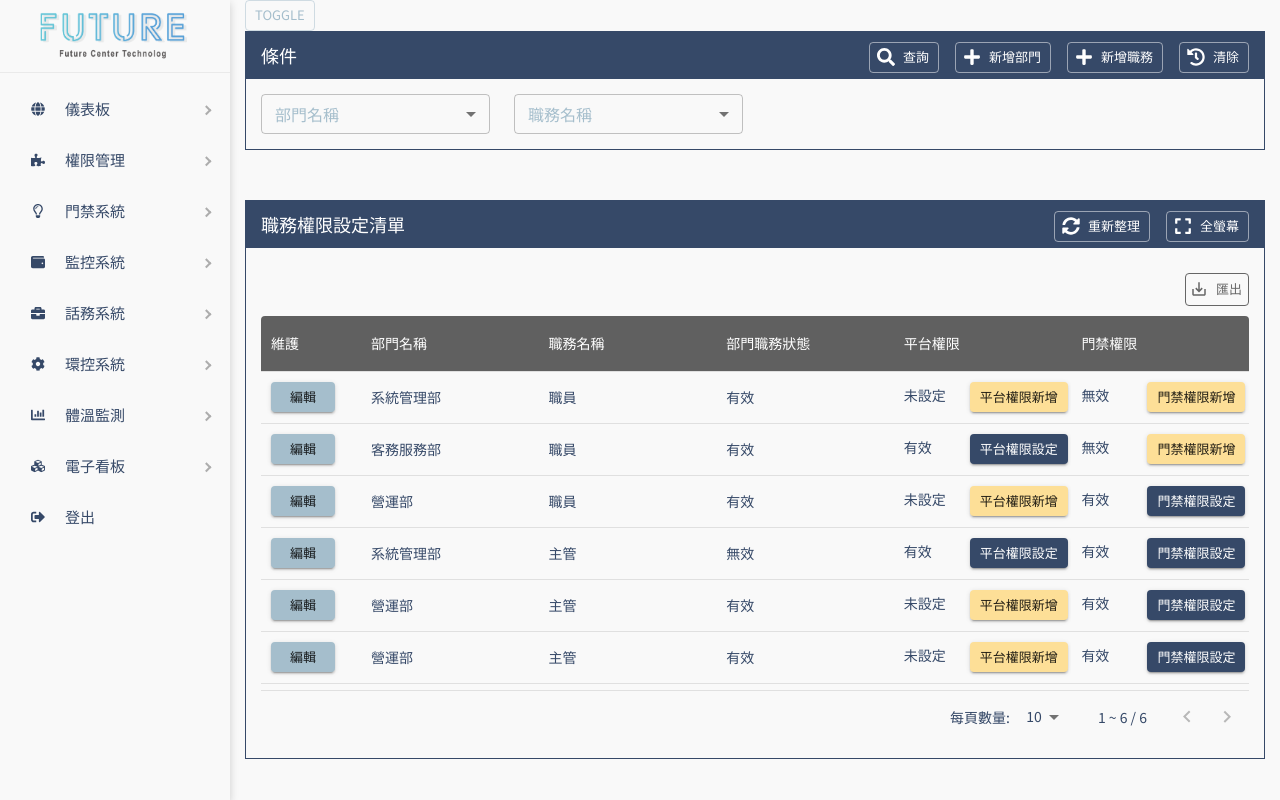
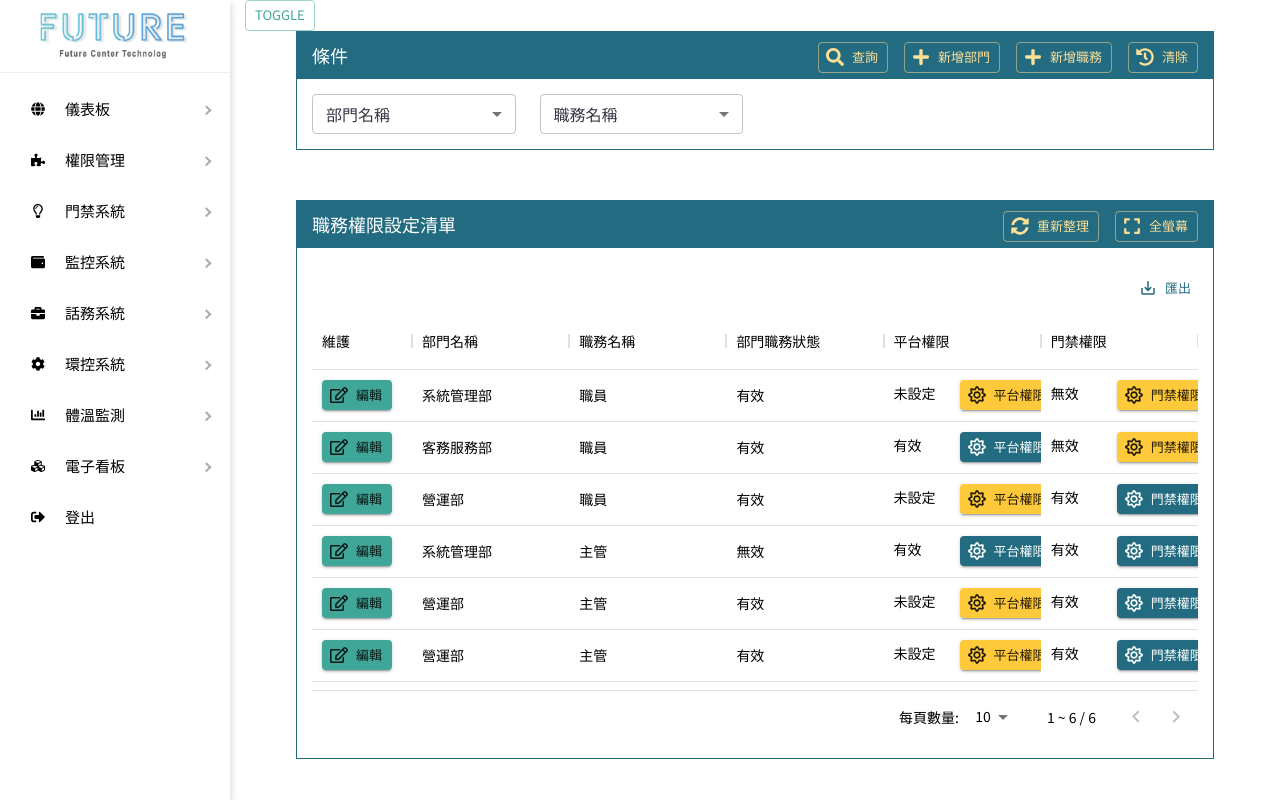
Before and after one commit to sabine1123/materialUI, a React (Create React App) app: page / in a window 1280 px wide. Built offline with nearby package versions, Linux system fonts and the light colour scheme.

Commit message:
Add popup

```diff
--- a/src/common/_variables.scss
+++ b/src/common/_variables.scss
@@ -12,15 +12,28 @@
 // $success: #95dc96;
 
 
-$primary:#364968;
-$secondary:#a5becc;
+// $primary:#364968;
+// $secondary:#a5becc;
 
-$text_primary: #364968;
-$text_secondary: #a5becc;
+// $text_primary: #364968;
+// $text_secondary: #a5becc;
+// $text_hint: #000;
+
+// $background_default: #F9F9F9;
+
+// $disabled: #c7c7c7;
+// $warning: #fddf97;
+// $success: #84acb6;
+
+$primary:#226b80;
+$secondary:#40a798;
+
+$text_primary: #000;
+$text_secondary: #373545;
 $text_hint: #000;
 
-$background_default: #F9F9F9;
+$background_default: #fff;
 
-$disabled: #c7c7c7;
-$warning: #fddf97;
-$success: #84acb6;
+$disabled:#dcd8dc;
+$warning: #FFC93C;
+$success: #FDDF97;
--- a/src/component/Main.jsx
+++ b/src/component/Main.jsx
@@ -1,4 +1,5 @@
 import * as React from "react";
+import styles from "../common/Common.module.scss";
 import Permission from "../page/Permission";
 import Button from "@mui/material/Button";
 
@@ -9,7 +10,7 @@ const Main = ({ handleToggleSidebar, handleCollapsedChange }) => {
         handleToggleSidebar(true);
     };
     return (
-        <>
+        <div className={styles.mainWrap}>
             <Button
                 color='secondary'
                 variant='outlined'
@@ -19,7 +20,7 @@ const Main = ({ handleToggleSidebar, handleCollapsedChange }) => {
                 Toggle
             </Button>
             <Permission />
-        </>
+        </div>
     );
 };
 
--- a/src/component/TableButton.jsx
+++ b/src/component/TableButton.jsx
@@ -8,6 +8,10 @@ import {
     FaSyncAlt,
     FaSearch,
     FaHistory,
+    FaRegEdit,
+    FaRegSun,
+    FaTimes,
+    FaSave,
 } from "react-icons/fa";
 
 export const ModifyButton = (props) => {
@@ -19,6 +23,7 @@ export const ModifyButton = (props) => {
             size='small'
             style={{ marginLeft: 16 }}
             onClick={handleClick}
+            startIcon={<FaRegSun />}
         >
             {children}
         </Button>
@@ -38,6 +43,22 @@ export const AddButton = (props) => {
             size='small'
             style={{ marginLeft: 16 }}
             onClick={handleClick}
+            startIcon={<FaRegSun />}
+        >
+            {children}
+        </Button>
+    );
+};
+
+export const EditButton = (props) => {
+    const { handleClick, children } = props;
+    return (
+        <Button
+            color='secondary'
+            variant='contained'
+            size='small'
+            onClick={handleClick}
+            startIcon={<FaRegEdit />}
         >
             {children}
         </Button>
@@ -62,7 +83,7 @@ export const ToolButton = (props) => {
         <Button
             component='button'
             variant='outlined'
-            color='info'
+            color='success'
             size='small'
             style={{ marginLeft: 16 }}
             onClick={handleClick}
@@ -72,3 +93,40 @@ export const ToolButton = (props) => {
         </Button>
     );
 };
+
+export const ConfirmButton = (props) => {
+    const { handleClick, children } = props;
+    return (
+        <Button
+            component='button'
+            variant='contained'
+            color='primary'
+            size='small'
+            style={{ marginLeft: 16 }}
+            onClick={handleClick}
+            startIcon={<FaSave />}
+        >
+            {children}
+        </Button>
+    );
+};
+
+export const CloseButton = (props) => {
+    const { handleClick, children } = props;
+    return (
+        <Button
+            component='button'
+            variant='contained'
+            color='error'
+            sx={{
+                ".MuiButton-containedError": { color: "#fff" },
+            }}
+            size='small'
+            style={{ marginLeft: 16 }}
+            onClick={handleClick}
+            startIcon={<FaTimes />}
+        >
+            {children}
+        </Button>
+    );
+};
--- a/src/component/TableWrap.module.scss
+++ b/src/component/TableWrap.module.scss
@@ -4,7 +4,8 @@
     border: 1px solid $primary;
     position: relative;
     min-height: 100px;
-    margin-bottom: 50px;
+    margin: auto auto 50px;
+    max-width: 90%;
 }
 
 .head {
--- a/src/index.js
+++ b/src/index.js
@@ -18,33 +18,63 @@ const theme = createTheme(
         palette: {
             type: "light",
             primary: {
-                main: "#364968",
+                main: "#226b80",
             },
             secondary: {
-                main: "#a5becc",
+                main: "#40a798",
             },
             text: {
-                primary: "#364968",
-                disabled: "#c7c7c7",
-                secondary: "#a5becc",
-                hint: "#000",
+                primary: "#000000",
+                disabled: "#dcd8dc",
+                secondary: "#373545",
+                hint: "#000000",
             },
             background: {
-                default: "#F9F9F9",
+                default: "#ffffff",
             },
             warning: {
-                main: "#fddf97",
+                main: "#FFC93C",
             },
             success: {
-                main: "#84acb6",
+                main: "#FDDF97",
             },
             error: {
-                main: "#e09664",
+                main: "#FF731D",
             },
             info: {
-                main: "#fff",
+                main: "#00334e",
             },
         },
+        // palette: {
+        //     type: "light",
+        //     primary: {
+        //         main: "#364968",
+        //     },
+        //     secondary: {
+        //         main: "#a5becc",
+        //     },
+        //     text: {
+        //         primary: "#364968",
+        //         disabled: "#c7c7c7",
+        //         secondary: "#a5becc",
+        //         hint: "#000",
+        //     },
+        //     background: {
+        //         default: "#F9F9F9",
+        //     },
+        //     warning: {
+        //         main: "#fddf97",
+        //     },
+        //     success: {
+        //         main: "#84acb6",
+        //     },
+        //     error: {
+        //         main: "#e09664",
+        //     },
+        //     info: {
+        //         main: "#fff",
+        //     },
+        // },
         // palette: {
         //     type: "light",
         //     primary: {
--- /dev/null
+++ b/src/page/Permission/MaintainPopup.jsx
@@ -0,0 +1,96 @@
+import * as React from "react";
+import Button from "@mui/material/Button";
+import TextField from "@mui/material/TextField";
+import Dialog from "@mui/material/Dialog";
+import DialogActions from "@mui/material/DialogActions";
+import DialogContent from "@mui/material/DialogContent";
+import DialogContentText from "@mui/material/DialogContentText";
+import DialogTitle from "@mui/material/DialogTitle";
+import Radio from "@mui/material/Radio";
+import RadioGroup from "@mui/material/RadioGroup";
+import FormControlLabel from "@mui/material/FormControlLabel";
+import FormControl from "@mui/material/FormControl";
+import FormLabel from "@mui/material/FormLabel";
+import Grid from "@mui/material/Grid";
+import Box from "@mui/material/Box";
+import { ConfirmButton, CloseButton } from "../../component/TableButton";
+
+const MaintainPopup = () => {
+    const [open, setOpen] = React.useState(false);
+
+    const handleClickOpen = () => {
+        setOpen(true);
+    };
+
+    const handleClose = () => {
+        setOpen(false);
+    };
+
+    return (
+        <Dialog open={false} onClose={handleClose} maxWidth={750}>
+            <DialogTitle>職務設定</DialogTitle>
+            <DialogContent>
+                <Box sx={{ paddingTop: "5px" }}>
+                    <Grid container spacing={2}>
+                        <Grid item md={4}>
+                            <TextField
+                                id='dep'
+                                label='部門名稱'
+                                defaultValue='系統管理部'
+                                InputProps={{
+                                    readOnly: true,
+                                }}
+                                variant='outlined'
+                                fullWidth
+                            />
+                        </Grid>
+                        <Grid item md={4}>
+                            <TextField
+                                id='title'
+                                label='職務名稱'
+                                defaultValue='系統管理'
+                                InputProps={{
+                                    readOnly: true,
+                                }}
+                                variant='outlined'
+                                fullWidth
+                            />
+                        </Grid>
+                        <Grid item md={12}>
+                            <FormControl>
+                                <FormLabel id='status'>狀態</FormLabel>
+                                <RadioGroup row aria-labelledby='status'>
+                                    <FormControlLabel
+                                        value={true}
+                                        control={<Radio />}
+                                        label='有效'
+                                    />
+                                    <FormControlLabel
+                                        value={false}
+                                        control={<Radio />}
+                                        label='無效'
+                                    />
+                                </RadioGroup>
+                            </FormControl>
+                        </Grid>
+                        <Grid item md={10}>
+                            <TextField
+                                fullWidth
+                                label='備註'
+                                multiline
+                                rows={4}
+                                placeholder='請輸入備註資料'
+                            />
+                        </Grid>
+                    </Grid>
+                </Box>
+            </DialogContent>
+            <DialogActions>
+                <ConfirmButton onClick={handleClose}>存檔</ConfirmButton>
+                <CloseButton onClick={handleClose}>關閉</CloseButton>
+            </DialogActions>
+        </Dialog>
+    );
+};
+
+export default MaintainPopup;
--- a/src/page/Permission/result.jsx
+++ b/src/page/Permission/result.jsx
@@ -1,6 +1,4 @@
-import * as React from "react";
-// import PropTypes from "prop-types";
-import { useDemoData } from "@mui/x-data-grid-generator";
+import React, { useState } from "react";
 import {
     DataGrid,
     GridToolbarContainer,
@@ -17,7 +15,20 @@ import {
 import MenuItem from "@mui/material/MenuItem";
 import Button from "@mui/material/Button";
 import Pagination from "@mui/material/Pagination";
-import { AddButton, ModifyButton } from "../../component/TableButton";
+import {
+    AddButton,
+    ModifyButton,
+    EditButton,
+} from "../../component/TableButton";
+
+import MaintainPopup from "./MaintainPopup";
+
+import TextField from "@mui/material/TextField";
+import Dialog from "@mui/material/Dialog";
+import DialogActions from "@mui/material/DialogActions";
+import DialogContent from "@mui/material/DialogContent";
+import DialogContentText from "@mui/material/DialogContentText";
+import DialogTitle from "@mui/material/DialogTitle";
 
 // function CustomPagination() {
 //     const apiRef = useGridApiContext();
@@ -110,11 +121,6 @@ const CustomToolbar = (props) => (
 );
 
 const Result = () => {
-    // const { data, loading } = useDemoData({
-    //     dataSet: "Commodity",
-    //     rowLength: 20,
-    //     maxColumns: 8,
-    // });
     const RenderAuthority = (props) => {
         // const { hasFocus, value } = props;
         // const buttonElement = React.useRef(null);
@@ -165,43 +171,39 @@ const Result = () => {
             </div>
         );
     };
+
+    const RenderMaintain = (props) => {
+        console.log("props----------", props);
+        const onClick = (e) => {
+            e.stopPropagation(); // don't select this row after clicking
+
+            const api = props.api;
+            const thisRow = {};
+
+            api.getAllColumns()
+                .filter((c) => c.field !== "__check__" && !!c)
+                .forEach(
+                    (c) =>
+                        (thisRow[c.field] = props.getValue(props.id, c.field))
+                );
+
+            return alert(JSON.stringify(thisRow, null, 4));
+        };
+
+        return (
+            <div>
+                <EditButton handleClick={onClick}>編輯</EditButton>
+            </div>
+        );
+    };
+
     const columns = [
         {
             field: "action",
             headerName: "維護",
             sortable: false,
             // flex: 1,
-            renderCell: (params) => {
-                const onClick = (e) => {
-                    e.stopPropagation(); // don't select this row after clicking
-
-                    const api = params.api;
-                    const thisRow = {};
-
-                    api.getAllColumns()
-                        .filter((c) => c.field !== "__check__" && !!c)
-                        .forEach(
-                            (c) =>
-                                (thisRow[c.field] = params.getValue(
-                                    params.id,
-                                    c.field
-                                ))
-                        );
-
-                    return alert(JSON.stringify(thisRow, null, 4));
-                };
-
-                return (
-                    <Button
-                        color='secondary'
-                        variant='contained'
-                        size='small'
-                        onClick={onClick}
-                    >
-                        編輯
-                    </Button>
-                );
-            },
+            renderCell: RenderMaintain,
         },
         { field: "dep", headerName: "部門名稱", flex: 1 },
         { field: "job", headerName: "職務名稱", flex: 1 },
@@ -279,18 +281,18 @@ const Result = () => {
     ];
 
     const tableStyle = {
-        ".MuiDataGrid-columnHeaders": {
-            backgroundColor: "#606060",
-            color: "#fff",
-            ".MuiDataGrid-iconButtonContainer": {
-                svg: {
-                    color: "#ccc",
-                },
-            },
-        },
-        ".MuiDataGrid-columnSeparator": {
-            display: "none",
-        },
+        // ".MuiDataGrid-columnHeaders": {
+        //     backgroundColor: "#606060",
+        //     color: "#fff",
+        //     ".MuiDataGrid-iconButtonContainer": {
+        //         svg: {
+        //             color: "#ccc",
+        //         },
+        //     },
+        // },
+        // ".MuiDataGrid-columnSeparator": {
+        //     display: "none",
+        // },
         "&.MuiDataGrid-root": {
             border: "none",
         },
@@ -299,15 +301,26 @@ const Result = () => {
             justifyContent: "flex-end",
         },
         ".MuiDataGrid-cell": {
-            span: {
-                minWidth: "50px",
-                display: "inline-block",
+            ">div": {
+                ">span": {
+                    minWidth: "50px",
+                    display: "inline-block",
+                },
             },
         },
-        ".MuiButton-text": {
-            border: "1px solid #666",
-            color: "#666",
-        },
+        // ".MuiButton-text": {
+        //     border: "1px solid #666",
+        //     color: "#666",
+        // },
+    };
+    const [open, setOpen] = React.useState(false);
+
+    const handleClickOpen = () => {
+        setOpen(true);
+    };
+
+    const handleClose = () => {
+        setOpen(false);
     };
 
     return (
@@ -327,6 +340,8 @@ const Result = () => {
                 pageSize={10}
                 rowsPerPageOptions={[10, 25, 50]}
             />
+
+            <MaintainPopup />
         </div>
     );
 };
```
